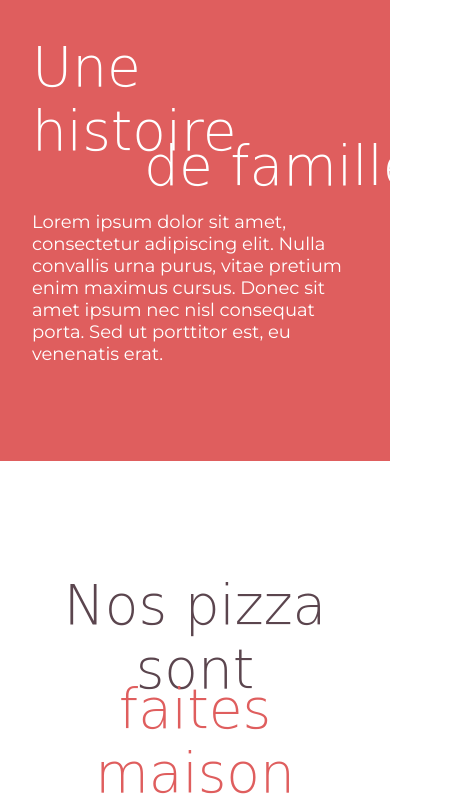
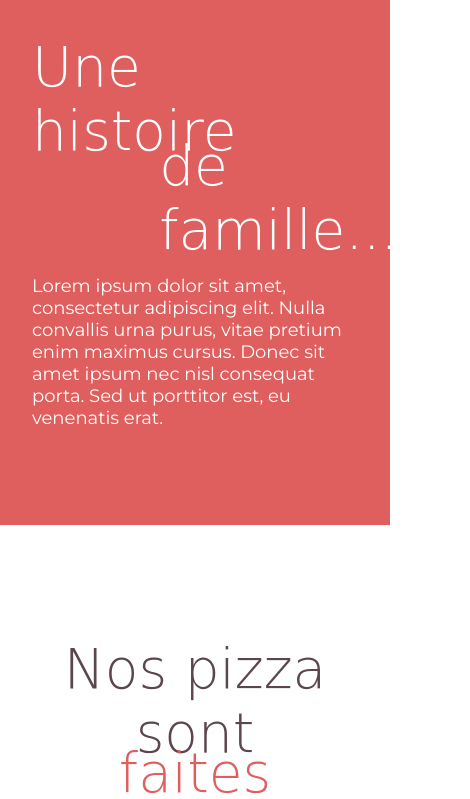
Before and after one commit to sandraYoussouf/restaurantPizza, a plain HTML site: page index.html in a window 390 px wide. Shown: the part 838-1637 px from the top of the page, 470 px wide, since content can reach past the window. Drawn offline with Linux system fonts and the light colour scheme; a web font is replaced by a local one.

Commit message:
Update homePage.css (modification mobile - titre section 2)
- Modifier la position du titre pour faire en sorte que la navbar s'adapte bien à l'écran mobile

```diff
--- a/css/homePage.css
+++ b/css/homePage.css
@@ -649,7 +649,8 @@ footer nav ul li a{
     }
 
     #title-family{
-        left: 7rem;
+        left: 0rem;
+        margin-left: 39%;
     }
 
     #text-about1{
```
